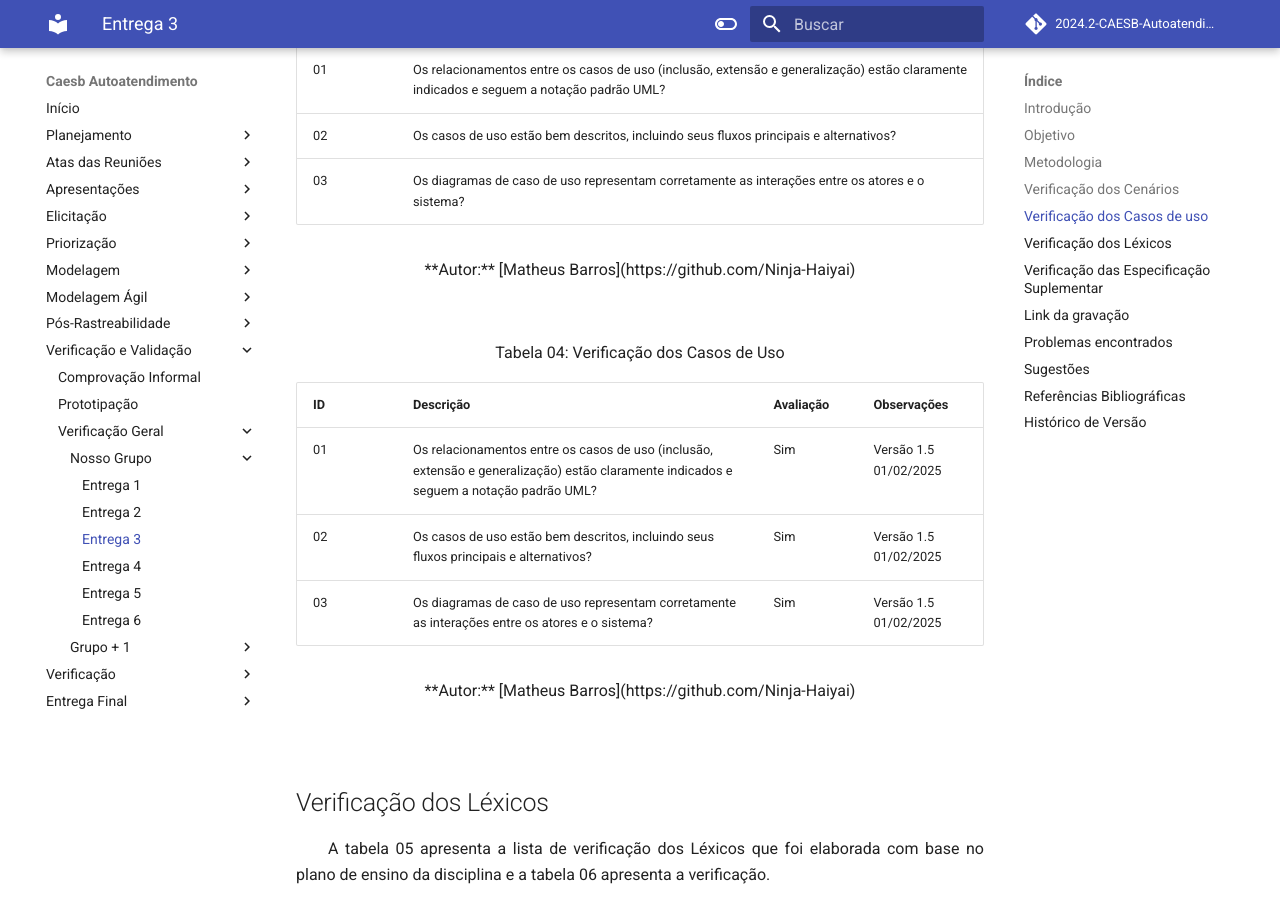
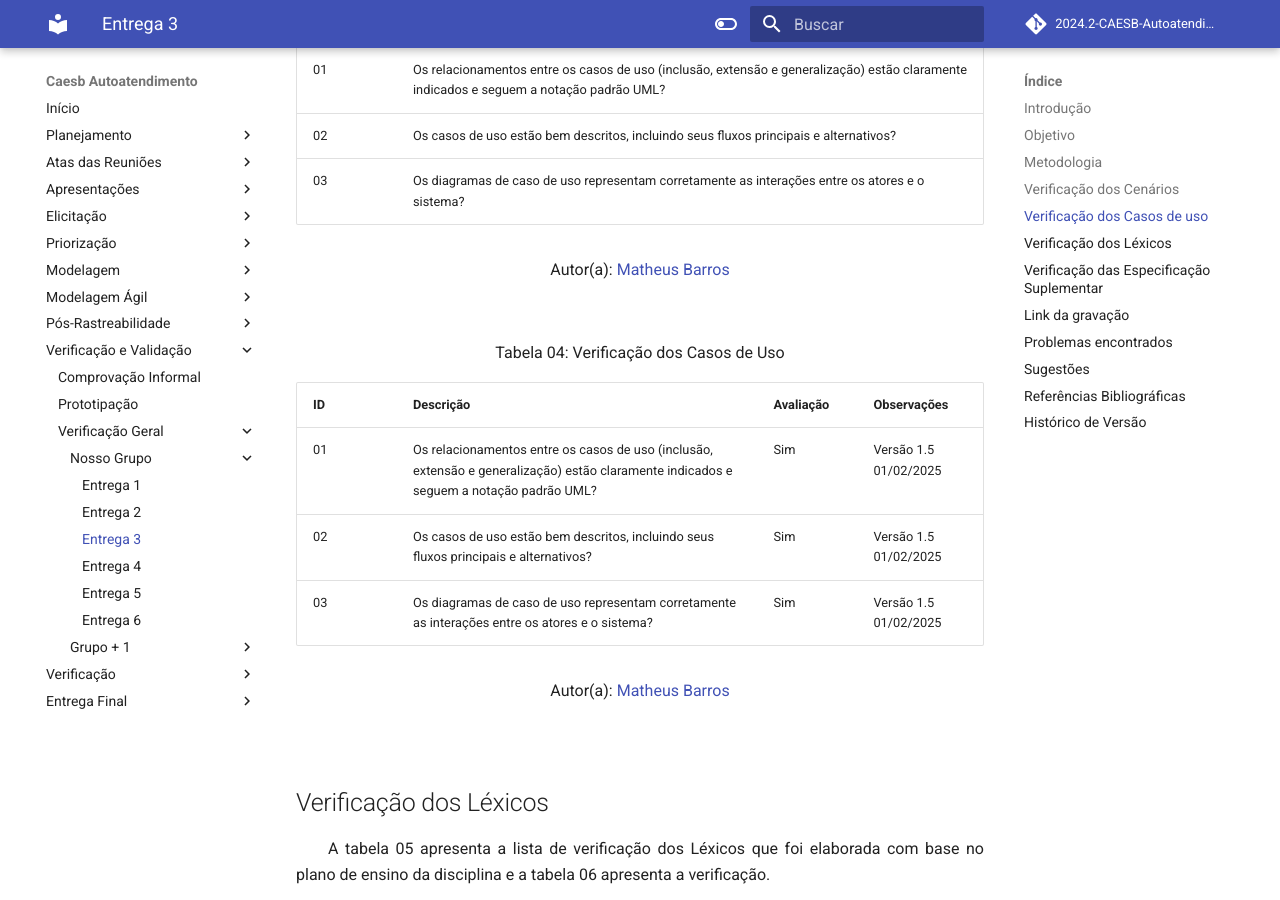
Before and after one commit to Requisitos-de-Software/2024.2-CAESB-Autoatendimento, an MkDocs documentation site: the page built from docs/verificacao_geral/veri_entrega3.md, in a window 1280 px wide and 900 px high, scrolled down 1928 px. Built offline with MkDocs 1.6.1 and Material for MkDocs 9.7.7, drawn with Linux system fonts in a browser that asks for light colours; comment, search, counter and statistics services are not loaded.

Commit message:
correções

```diff
--- a/docs/verificacao_geral/veri_entrega3.md
+++ b/docs/verificacao_geral/veri_entrega3.md
@@ -65,7 +65,9 @@
 | 02     | Os casos de uso estão bem descritos, incluindo seus fluxos principais e alternativos? |
 | 03     | Os diagramas de caso de uso representam corretamente as interações entre os atores e o sistema? |
 
-<center> **Autor:** [Matheus Barros](https://github.com/Ninja-Haiyai) </center>
+<center>
+</p>Autor(a): <a href="https://github.com/Ninja-Haiyai" target = "_blank">Matheus Barros</a>
+</center>
 
 <br>
 
@@ -77,7 +79,10 @@
 | 02     | Os casos de uso estão bem descritos, incluindo seus fluxos principais e alternativos? | Sim | Versão 1.5  01/02/2025 |
 | 03     | Os diagramas de caso de uso representam corretamente as interações entre os atores e o sistema? | Sim | Versão 1.5  01/02/2025 |
 
-<center> **Autor:** [Matheus Barros](https://github.com/Ninja-Haiyai) </center>
+<center>
+</p>Autor(a): <a href="https://github.com/Ninja-Haiyai" target = "_blank">Matheus Barros</a>
+</center>
+
 <br>
 
 ## Verificação dos Léxicos
```
Also changed, not shown: docs/elicitacao/tecnicas/Brainstorm.md (+2 -2 lines), docs/pos_rastreabilidade/forwardfrom.md (+39 -19 lines), docs/assets/cancelamento.jpg (added), docs/assets/consumo.png (added).
